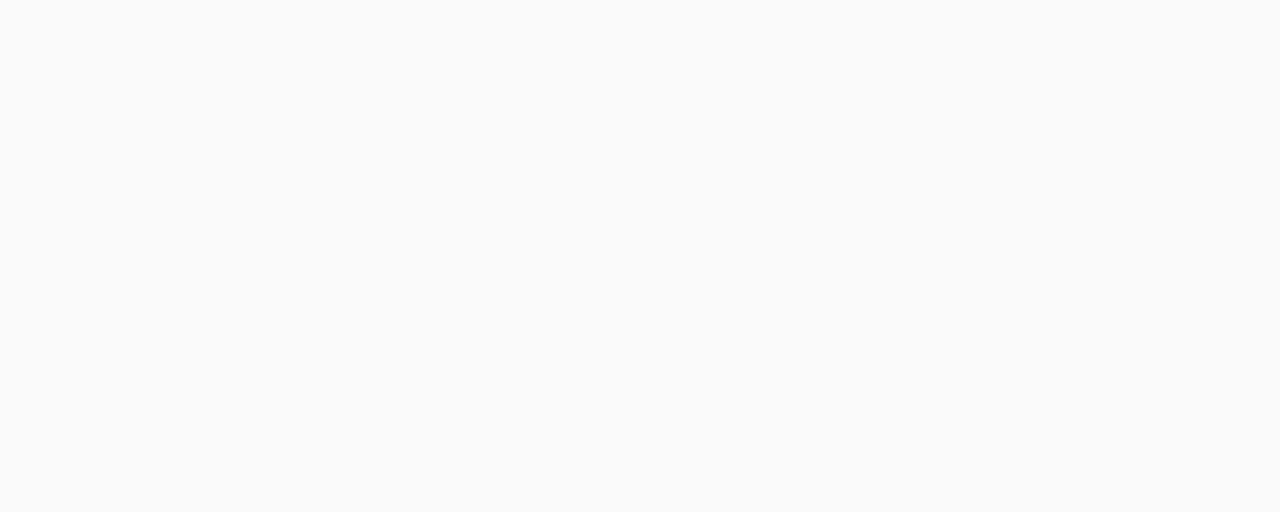
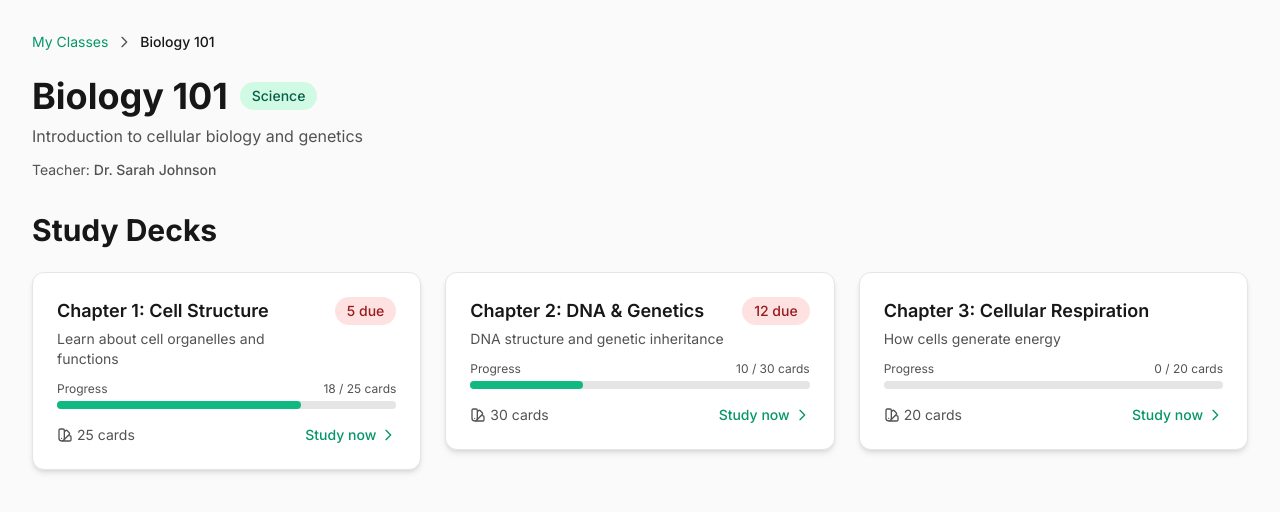
Before and after one commit to mee-lan/reflash-front, a React (Vite) app: page /class/1 in a window 1280 px wide. Before the commit this address had no page. Shown: the top 512 px of the page. Built offline with nearby package versions, Linux system fonts and the light colour scheme; no server answers.

Commit message:
added class-decks card component and classview page

```diff
--- a/src/App.tsx
+++ b/src/App.tsx
@@ -1,28 +1,30 @@
-import { BrowserRouter, Routes,Route,Navigate } from "react-router-dom"
+import { BrowserRouter, Routes, Route, Navigate } from "react-router-dom"
 import Login from "./pages/auth/Login"
 import Register from "./pages/auth/Register"
 import { Provider } from "react-redux"
 import { store } from "./store/store"
 import { ProtectedRoute } from "./components"
-import Dashboard from "./pages/student/Dashboard"
+import { Dashboard, ClassView } from "./pages/student"
+
 
 function App() {
 
   return (
     <Provider store={store}>
-      <AppRoutes/>
+      <AppRoutes />
     </Provider>
   )
 }
 
-function AppRoutes(){
+function AppRoutes() {
   return (
     <BrowserRouter>
       <Routes>
-        <Route path="/" element={<Navigate to="/login" replace/>}></Route>
-        <Route path="/login" element={<Login/>}></Route>
-        <Route path="/register" element={<Register/>}></Route>
+        <Route path="/" element={<Navigate to="/login" replace />}></Route>
+        <Route path="/login" element={<Login />}></Route>
+        <Route path="/register" element={<Register />}></Route>
         <Route path="/dashboard" element={<ProtectedRoute><Dashboard /></ProtectedRoute>} />
+        <Route path="/class/:classId" element={<ProtectedRoute><ClassView /></ProtectedRoute>} />
 
 
         /* More routes as needed */
--- /dev/null
+++ b/src/components/DeckCard.tsx
@@ -0,0 +1,73 @@
+import type { Deck } from "../types";
+import { Link } from "react-router-dom";
+
+interface DeckCardProps {
+    deck: Deck
+}
+
+export default function DeckCard({ deck }: DeckCardProps) {
+    const progress = deck.cardCount > 0 ? (deck.studiedCount / deck.cardCount) * 100 : 0
+
+
+    return (
+        <Link
+            to={`/study/${deck.id}`}
+            className="block group"
+        >
+            <div className="card hover:shadow-lg transition-all duration-300">
+                <div className="card-body">
+                    <div className="flex items-start justify-between mb-3">
+                        <div className="flex-1">
+                            <h3 className="font-semibold text-lg text-neutral-900 group-hover:text-primary-600 transition-colors">
+                                {deck.title}
+                            </h3>
+                            {deck.description && (
+                                <p className="text-sm text-neutral-600 mt-1 truncate-2">
+                                    {deck.description}
+                                </p>
+                            )}
+                        </div>
+
+                        {deck.dueCount > 0 && (
+                            <span className="badge badge-error ml-2">
+                                {deck.dueCount} due
+                            </span>
+                        )}
+                    </div>
+
+                    {/* Progress Bar */}
+                    <div className="mb-4">
+                        <div className="flex items-center justify-between text-xs text-neutral-600 mb-1">
+                            <span>Progress</span>
+                            <span>{deck.studiedCount} / {deck.cardCount} cards</span>
+                        </div>
+                        <div className="w-full bg-neutral-200 rounded-full h-2">
+                            <div
+                                className="bg-primary-500 h-2 rounded-full transition-all duration-300"
+                                style={{ width: `${progress}%` }}
+                            />
+                        </div>
+                    </div>
+
+                    {/* Footer */}
+                    <div className="flex items-center justify-between text-sm">
+                        <div className="flex items-center gap-1 text-neutral-600">
+                            <svg className="w-4 h-4" fill="none" stroke="currentColor" viewBox="0 0 24 24">
+                                <path strokeLinecap="round" strokeLinejoin="round" strokeWidth={2} d="M7 21a4 4 0 01-4-4V5a2 2 0 012-2h4a2 2 0 012 2v12a4 4 0 01-4 4zm0 0h12a2 2 0 002-2v-4a2 2 0 00-2-2h-2.343M11 7.343l1.657-1.657a2 2 0 012.828 0l2.829 2.829a2 2 0 010 2.828l-8.486 8.485M7 17h.01" />
+                            </svg>
+                            <span>{deck.cardCount} cards</span>
+                        </div>
+
+                        <span className="text-primary-600 font-medium flex items-center gap-1 group-hover:gap-2 transition-all">
+                            Study now
+                            <svg className="w-4 h-4" fill="none" stroke="currentColor" viewBox="0 0 24 24">
+                                <path strokeLinecap="round" strokeLinejoin="round" strokeWidth={2} d="M9 5l7 7-7 7" />
+                            </svg>
+                        </span>
+                    </div>
+                </div>
+            </div>
+        </Link>
+    )
+
+}
--- a/src/components/ProtectedRoute.tsx
+++ b/src/components/ProtectedRoute.tsx
@@ -6,7 +6,10 @@
 
 export default function ProtectedRoute({ children }: { children: React.ReactNode }) {
     const dispatch = useDispatch<AppDispatch>()
-    const isAuthenticated = useSelector((state: RootState) => state.auth.isAuthenticated)
+
+    // const isAuthenticated = useSelector((state: RootState) => state.auth.isAuthenticated)
+
+    const isAuthenticated = true // For testing purpose only
 
     useEffect(() => {
         dispatch(checkAuth())
--- a/src/components/index.tsx
+++ b/src/components/index.tsx
@@ -1,3 +1,4 @@
 import ProtectedRoute from "./ProtectedRoute";
 import ClassCard from "./ClassCard";
-export { ProtectedRoute, ClassCard }
+import DeckCard from "./DeckCard";
+export { ProtectedRoute, ClassCard, DeckCard }
--- /dev/null
+++ b/src/pages/student/ClassView.tsx
@@ -0,0 +1,141 @@
+import { useParams, Link } from "react-router-dom"
+import { useEffect, useState } from "react"
+import type { Class, Deck } from "../../types"
+import { DeckCard } from "../../components"
+
+
+export default function ClassView() {
+    const { classId } = useParams<{ classId: string }>()
+    const [classData, setClassData] = useState<Class | null>(null)
+    const [decks, setDecks] = useState<Deck[]>([])
+    const [loading, setLoading] = useState(true)
+
+
+    useEffect(() => {
+        // Mock data
+        // TODO: Replace with API call
+        setTimeout(() => {
+            setClassData({
+                id: Number(classId),
+                name: 'Biology 101',
+                subject: 'Science',
+                description: 'Introduction to cellular biology and genetics',
+                color: 'green',
+                classCode: 'BIO101',
+                teacher: { id: 1, name: 'Dr. Sarah Johnson' },
+                studentCount: 24,
+                deckCount: 5,
+                createdAt: '2024-01-15'
+            })
+
+            setDecks([
+                {
+                    id: 1,
+                    title: 'Chapter 1: Cell Structure',
+                    description: 'Learn about cell organelles and functions',
+                    classId: Number(classId),
+                    className: 'Biology 101',
+                    cardCount: 25,
+                    studiedCount: 18,
+                    dueCount: 5,
+                    createdAt: '2024-01-16'
+                },
+                {
+                    id: 2,
+                    title: 'Chapter 2: DNA & Genetics',
+                    description: 'DNA structure and genetic inheritance',
+                    classId: Number(classId),
+                    className: 'Biology 101',
+                    cardCount: 30,
+                    studiedCount: 10,
+                    dueCount: 12,
+                    createdAt: '2024-01-18'
+                },
+                {
+                    id: 3,
+                    title: 'Chapter 3: Cellular Respiration',
+                    description: 'How cells generate energy',
+                    classId: Number(classId),
+                    className: 'Biology 101',
+                    cardCount: 20,
+                    studiedCount: 0,
+                    dueCount: 0,
+                    createdAt: '2024-01-20'
+                }
+            ])
+            setLoading(false)
+        }, 500)
+    }, [classId])
+
+
+    if (loading) {
+        return (
+            <div className="min-h-screen bg-neutral-50 center">
+                <div className="spinner"></div>
+            </div>
+        )
+    }
+
+    if (!classData) {
+        return (
+            <div className="min-h-screen bg-neutral-50 center">
+                <div className="text-center">
+                    <h2>Class not found</h2>
+                    <Link to="/dashboard" className="link">Back to dashboard</Link>
+                </div>
+            </div>
+        )
+    }
+
+    return (
+        <div className="min-h-screen bg-neutral-50">
+            <div className="container-custom py-8">
+                {/* Breadcrumb */}
+                <nav className="flex items-center gap-2 text-sm text-neutral-600 mb-6">
+                    <Link to="/dashboard" className="hover:text-primary-600">
+                        My Classes
+                    </Link>
+                    <svg className="w-4 h-4" fill="none" stroke="currentColor" viewBox="0 0 24 24">
+                        <path strokeLinecap="round" strokeLinejoin="round" strokeWidth={2} d="M9 5l7 7-7 7" />
+                    </svg>
+                    <span className="text-neutral-900 font-medium">{classData.name}</span>
+                </nav>
+
+                {/* Class Header */}
+                <div className="mb-8">
+                    <div className="flex items-center gap-3 mb-2">
+                        <h1>{classData.name}</h1>
+                        <span className="badge badge-primary">{classData.subject}</span>
+                    </div>
+                    {classData.description && (
+                        <p className="text-neutral-600 mb-3">{classData.description}</p>
+                    )}
+                    <p className="text-sm text-neutral-600">
+                        Teacher: <span className="font-medium">{classData.teacher.name}</span>
+                    </p>
+                </div>
+
+                {/* Decks Section */}
+                <div>
+                    <h2 className="mb-6">Study Decks</h2>
+
+                    {decks.length === 0 ? (
+                        <div className="card">
+                            <div className="card-body text-center py-12">
+                                <p className="text-neutral-600">No decks available yet</p>
+                            </div>
+                        </div>
+                    ) : (
+                        <div className="grid grid-cols-1 md:grid-cols-2 lg:grid-cols-3 gap-6">
+                            {decks.map(deck => (
+                                <DeckCard key={deck.id} deck={deck} />
+                            ))}
+                        </div>
+                    )}
+                </div>
+            </div>
+        </div>
+    )
+
+
+}
--- /dev/null
+++ b/src/pages/student/index.tsx
@@ -0,0 +1,3 @@
+import ClassView from "./ClassView";
+import Dashboard from "./Dashboard";
+export { ClassView, Dashboard };
```
